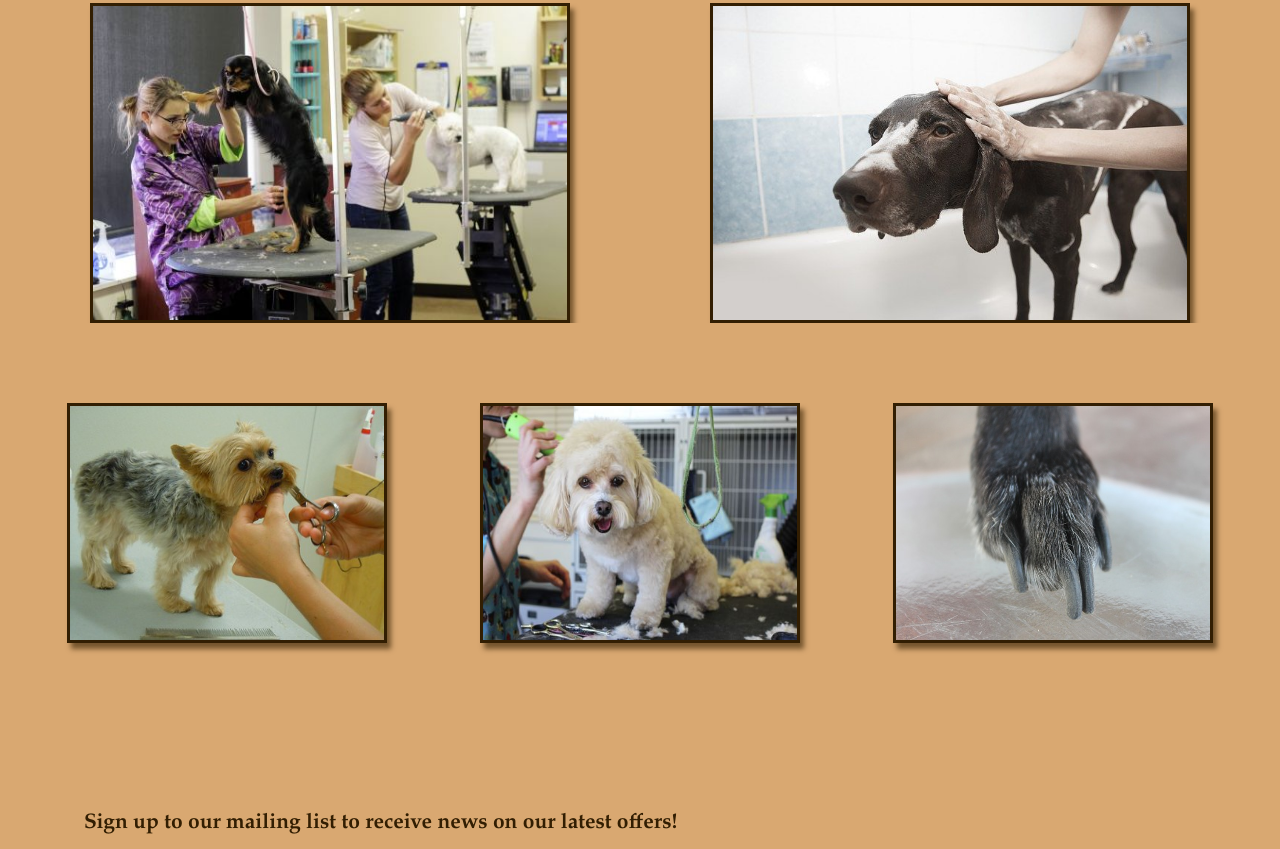
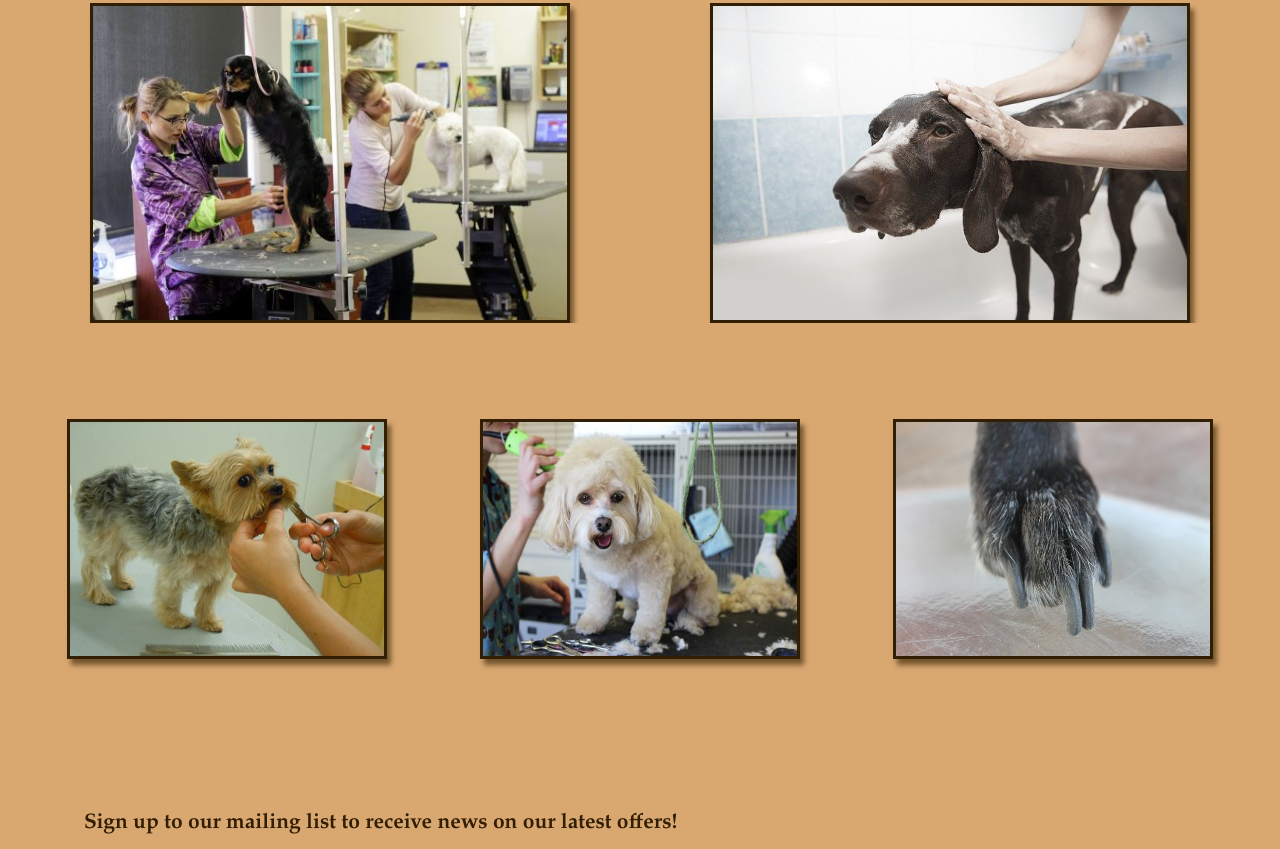
Before and after one commit to scottietex/scottietex.github.io, a plain HTML site: page Mucky Pup Grooming Salon/index.html in a window 1280 px wide. Shown: the part 488-1337 px from the top of the page. Drawn offline with Linux system fonts and the light colour scheme.

Commit message:
corrected mistake in code

```diff
--- a/Mucky Pup Grooming Salon/styles/styles.css
+++ b/Mucky Pup Grooming Salon/styles/styles.css
@@ -165,7 +165,7 @@ section.intro {
     margin-left: auto;
     margin-right: auto;
     margin-bottom: 1rem;
-    margin top: 1rem;
+    margin-top: 1rem;
     border: 0.2rem solid rgb(50, 30, 2);
     box-shadow: 4px 6px 5px rgb(50, 30, 2, 0.6);
 }
```
